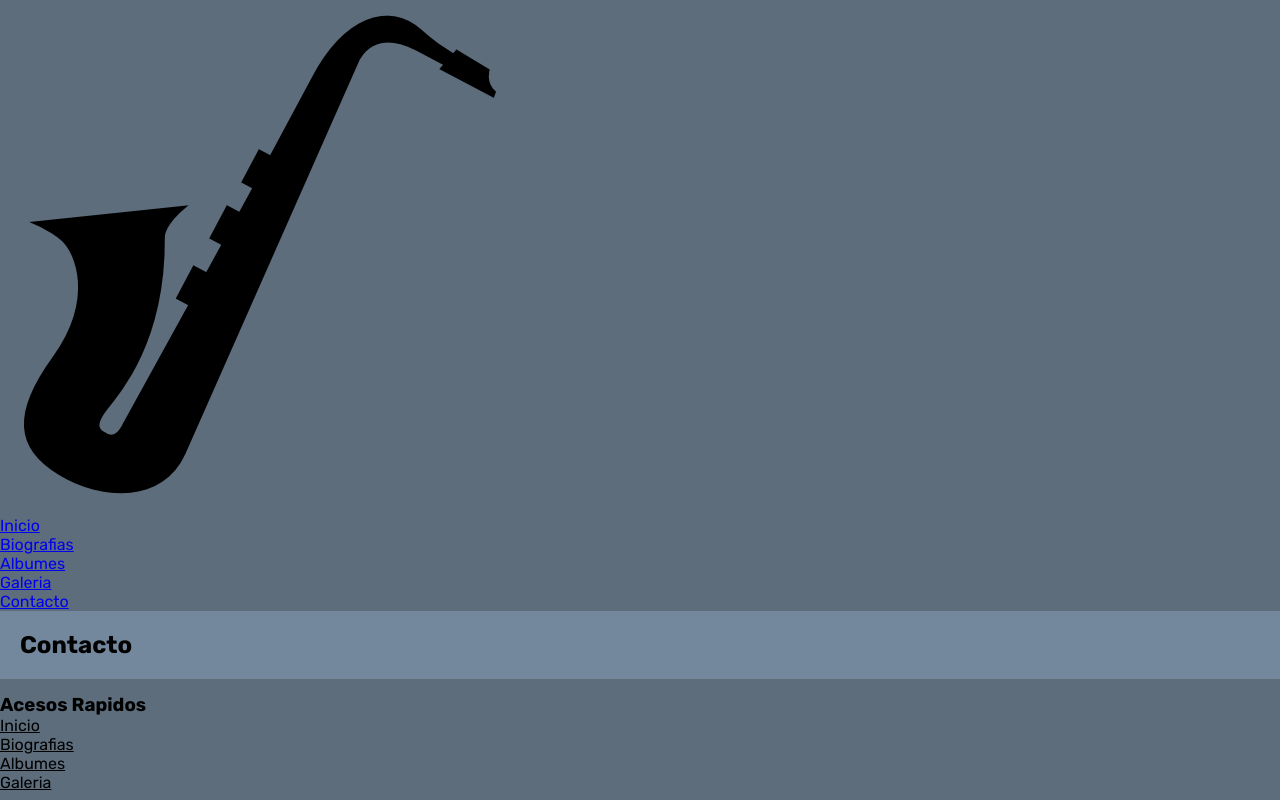
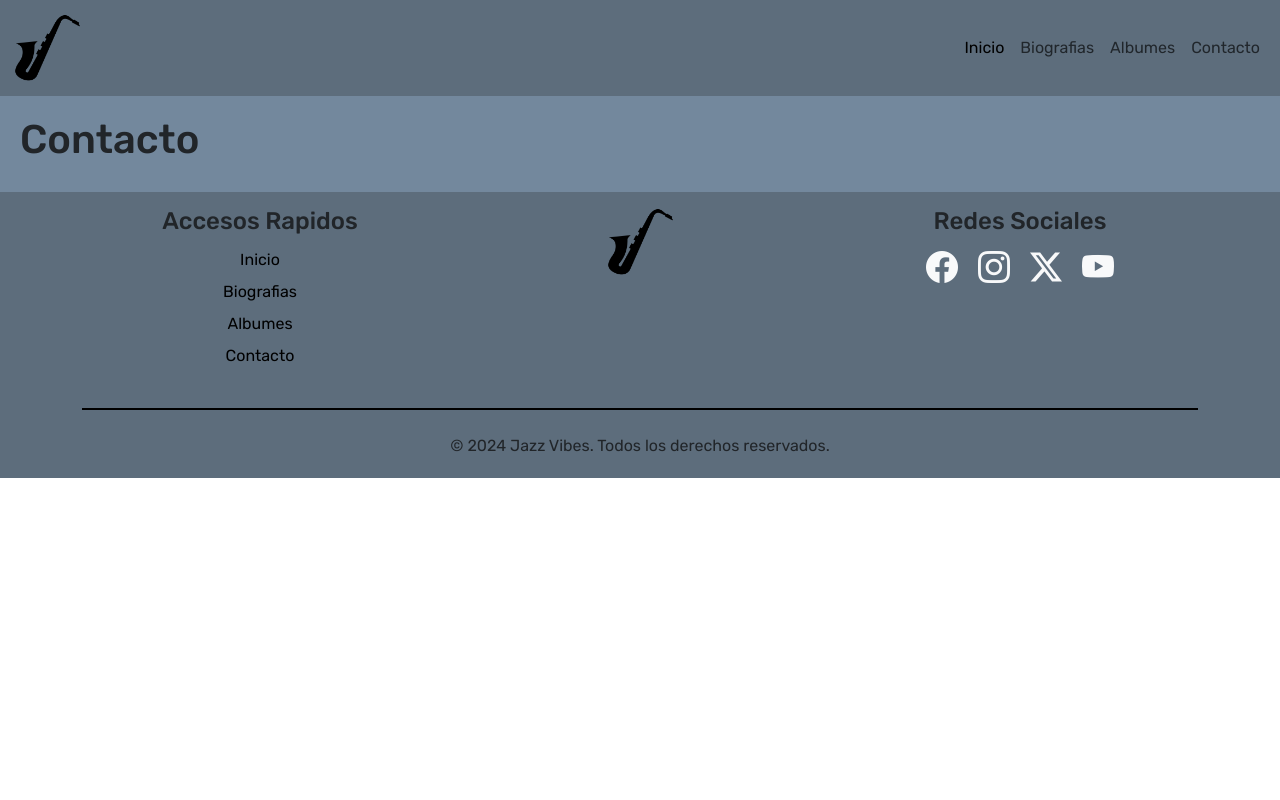
Before and after one commit to Mauus1/Mauricio-Cabrera, a plain HTML site: page pages/contacto.html in a window 1280 px wide. Shown: the top 800 px of the page. Drawn offline with nearby package versions, Linux system fonts and the light colour scheme.

Commit message:
contacto-y-albumes-v1

```diff
--- a/pages/contacto.html
+++ b/pages/contacto.html
@@ -3,22 +3,40 @@
 <head>
     <meta charset="UTF-8">
     <meta name="viewport" content="width=device-width, initial-scale=1.0">
+    <title>Contacto</title>
+    <!--Boostrap-->
+    <link href="https://cdn.jsdelivr.net/npm/bootstrap@5.3.3/dist/css/bootstrap.min.css" rel="stylesheet" integrity="sha384-QWTKZyjpPEjISv5WaRU9OFeRpok6YctnYmDr5pNlyT2bRjXh0JMhjY6hW+ALEwIH" crossorigin="anonymous">
+    <link rel="stylesheet" href="https://cdn.jsdelivr.net/npm/bootstrap-icons@1.11.3/font/bootstrap-icons.min.css">
+    <!--CSS-->
     <link rel="stylesheet" href="../css/style.css">
-    <title>Biografias</title>
 </head>
 <body>
     <header> <!--Encabezado-->
-        <div>
-            <img src="../assets/Saxofon.png" alt="logo">
+        <nav class="navbar navbar-expand-lg">
+            <div class="container-fluid">
+                <a class="navbar-brand" href="../index.html">
+                    <img src="../assets/saxofon.png" alt="logo" class="logo">
+                  </a>
+              <button class="navbar-toggler" type="button" data-bs-toggle="collapse" data-bs-target="#navbarNavDropdown" aria-controls="navbarNavDropdown" aria-expanded="false" aria-label="Toggle navigation">
+                <span class="navbar-toggler-icon"></span>
+              </button>
+              <div class="collapse navbar-collapse justify-content-end" id="navbarNavDropdown">
+                <ul class="navbar-nav">
+                  <li class="nav-item">
+                    <a class="nav-link active" aria-current="page" href="../index.html">Inicio</a>
+                  </li>
+                  <li class="nav-item">
+                    <a class="nav-link" href="./biografias.html">Biografias</a>
+                  </li>
+                  <li class="nav-item">
+                    <a class="nav-link" href="./albumes.html">Albumes</a>
+                  </li>
+                  <li class="nav-item">
+                    <a class="nav-link" href="./contacto.html">Contacto</a>
+                  </li>
+                </ul>
               </div>
-        <nav class="menu">
-            <ul>
-               <li><a href="../index.html">Inicio</a></li>
-               <li><a href="../pages/biografias.html">Biografias</a></li>
-               <li><a href="../pages/albumes.html">Albumes</a></li>
-               <li><a href="../pages/galeria.html">Galeria</a></li>
-               <li><a href="../pages/contacto.html">Contacto</a></li>
-            </ul>
+            </div>
           </nav>
     </header> <!--Encabezado-->
     <main>
@@ -27,34 +45,39 @@
         </section>
     </main>
     <footer><!--Pie de pagina-->
-       <div>
-           <h3>Acesos Rapidos</h3>
-           <nav class="menu-2">
-               <ul>
-                  <li><a href="">Inicio</a></li>
-                  <li><a href="">Biografias</a></li>
-                  <li><a href="">Albumes</a></li>
-                  <li><a href="">Galeria</a></li>
+        <div class="container">
+            <div class="row text-center ">
+                <div class="col-12 col-md-4 mb-4 mb-md-0">
+                    <h4>Accesos Rapidos</h4>
+                    <ul class="list-unstyled">
+                        <li class="py-1"><a href="../index.html" class="text-decoration-none">Inicio</a></li>
+                        <li class="py-1"><a href="./biografias.html" class="text-decoration-none">Biografias</a></li>
+                        <li class="py-1"><a href="./albumes.html" class="text-decoration-none">Albumes</a></li>
+                        <li class="py-1"><a href="./contacto.html" class="text-decoration-none">Contacto</a></li>
                     </ul>
-           </nav>
                 </div>
-       <div>
-            <img src="../assets/Saxofon.png" alt="">
+                <div class="col-md-4 mb-4 mb-md-0 text-center">
+                    <a class="logo mb-3" href="../index.html">
+                        <img src="../assets/saxofon.png" alt="logo" class="logo">
+                    </a>
                 </div>
-       <div>
-        <h3>Redes Sociales</h3>
-            <nav class="menu-2">
-                <ul>
-                    <li><img src="#" alt="Facebook"></li>
-                    <li><img src="#" alt="Instagram"></li>
-                    <li><img src="#" alt="X"></li>
-                    <li><img src="#" alt="Youtube"></li>
-                </ul>
-            </nav>
+                <div class="col-12 col-md-4 mb-4 mb-md-0 text-center ">
+                    <h4>Redes Sociales</h4>
+                    <div class="social-media">
+                        <a href="https://www.facebook.com/" class="text-light fs-2 me-3" target="_blank"><i class="bi bi-facebook"></i></a>
+                        <a href="https://www.instagram.com/" class="text-light fs-2 me-3" target="_blank"><i class="bi bi-instagram"></i></a>
+                        <a href="https://x.com/home?lang=es" class="text-light fs-2 me-3" target="_blank"><i class="bi bi-twitter-x"></i></a>
+                        <a href="https://www.youtube.com/" class="text-light fs-2" target="_blank"><i class="bi bi-youtube" ></i></a>
                     </div>
-       <div>
+                </div>
+            </div>
+            <div class="linea"></div>
+            <div class="d-flex justify-content-center py-1">
                 <p>© 2024 Jazz Vibes. Todos los derechos reservados.</p>
             </div>
+        </div>
     </footer><!--Pie de pagina-->
+    <!--Boostrap-->
+    <script src="https://cdn.jsdelivr.net/npm/bootstrap@5.3.3/dist/js/bootstrap.bundle.min.js" integrity="sha384-YvpcrYf0tY3lHB60NNkmXc5s9fDVZLESaAA55NDzOxhy9GkcIdslK1eN7N6jIeHz" crossorigin="anonymous"></script>
 </body>
 </html>
```
Also changed, not shown: index.html (+2 -2 lines), pages/albumes.html (+56 -33 lines), pages/biografias.html (+5 -5 lines). Lines whose indentation alone changed are shown as unchanged.
